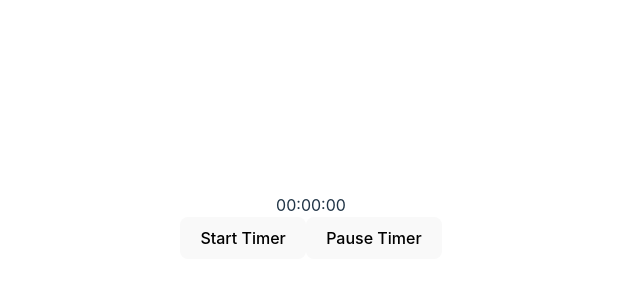
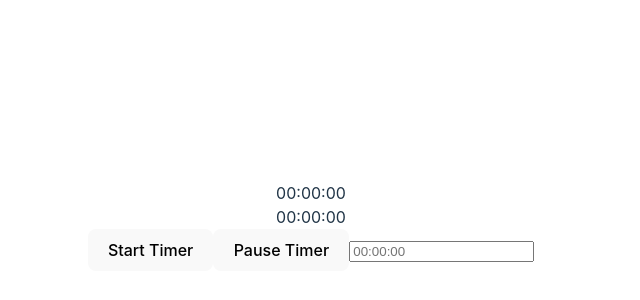
Before and after one commit to Gatteber/study-tracker, a React (Vite) app in the folder client/: page / in a window 1280 px wide. Shown: the part 174-474 px from the top of the page, without its empty margins (329-969 px from the left). Built offline with nearby package versions, Linux system fonts and the light colour scheme.

Commit message:
timer improvements, re-organize folders

```diff
--- a/client/src/App.tsx
+++ b/client/src/App.tsx
@@ -1,51 +1,11 @@
-import {useState, useEffect} from 'react';
 import './App.css';
+import Timer from './components/Timer';
 
-function App() {
-  const [count, setCount] = useState(3600);
-  const [start, setStart] = useState<boolean>(false);
-  const [minutes, setMinutes] = useState(0);
-  const [hours, setHours] = useState(0);
-  const [seconds, setSeconds] = useState(0);
-
-  useEffect(() => {
-    if (start) {
-      const timer = setTimeout(() => {
-        setCount(count - 1);
-        setHours(Math.floor(count / 3600));
-        setMinutes(Math.floor((count / 60) % 60));
-        setSeconds(Math.floor(count % 60));
-      }, 1000);
-
-      return () => {
-        clearTimeout(timer);
-      };
-    }
-  }, [start, count]);
+const App = () => {
   return (
-    <>
-      <div>
-        {hours < 9 ? '0' + hours : hours}:
-        {minutes < 9 ? '0' + minutes : minutes}:
-        {seconds < 9 ? '0' + seconds : seconds}
-      </div>
-      <button
-        onClick={() => {
-          setStart(true);
-        }}
-      >
-        Start Timer
-      </button>
-      <button
-        onClick={() => {
-          setStart(start ? false : true);
-        }}
-      >
-        {' '}
-        Pause Timer
-      </button>
-    </>
+    <div>
+      <Timer />
+    </div>
   );
-}
-
+};
 export default App;
--- /dev/null
+++ b/client/src/components/Timer.tsx
@@ -0,0 +1,72 @@
+import {useState, useEffect, ChangeEvent} from 'react';
+
+const Timer = () => {
+  const [count, setCount] = useState(3600);
+  const [start, setStart] = useState<boolean>(false);
+  const [minutes, setMinutes] = useState(0);
+  const [hours, setHours] = useState(0);
+  const [seconds, setSeconds] = useState(0);
+  const [createTimer, setCreateTimer] = useState('00:00:00');
+
+  useEffect(() => {
+    if (start) {
+      const timer = setTimeout(() => {
+        setCount(count - 1);
+        setHours(Math.floor(count / 3600));
+        setMinutes(Math.floor((count / 60) % 60));
+        setSeconds(Math.floor(count % 60));
+      }, 1000);
+
+      return () => {
+        clearTimeout(timer);
+      };
+    }
+  }, [start, count]);
+
+  //form element only accepts numbers, so we can assert we will receive something parsable by parseInt
+  const maxLengthCheck = (field: ChangeEvent<HTMLInputElement>) => {
+    if (parseInt(field.currentTarget.value) > 7) {
+      field.currentTarget.value = field.currentTarget.value.slice(0, 6);
+    }
+    const [timeHours, timeMinutes, timeSeconds] = [
+      field.currentTarget.value.slice(0, 2),
+      field.currentTarget.value.slice(2, 4),
+      field.currentTarget.value.slice(4, 6),
+    ];
+    setCreateTimer(`${timeHours}:${timeMinutes}:${timeSeconds}`);
+  };
+  return (
+    <>
+      <div>
+        {hours < 9 ? '0' + hours : hours}:
+        {minutes < 9 ? '0' + minutes : minutes}:
+        {seconds < 9 ? '0' + seconds : seconds}
+      </div>
+      <div>{createTimer}</div>
+      <button
+        onClick={() => {
+          setStart(true);
+        }}
+      >
+        Start Timer
+      </button>
+      <button
+        onClick={() => {
+          setStart(start ? false : true);
+        }}
+      >
+        {' '}
+        Pause Timer
+      </button>
+      <input
+        type="number"
+        name="number"
+        id="number"
+        onChange={(e) => maxLengthCheck(e)}
+        placeholder="00:00:00"
+      />
+    </>
+  );
+};
+
+export default Timer;
```
Also changed, not shown: 2 other files (tests, documents, lock files or other folders).
